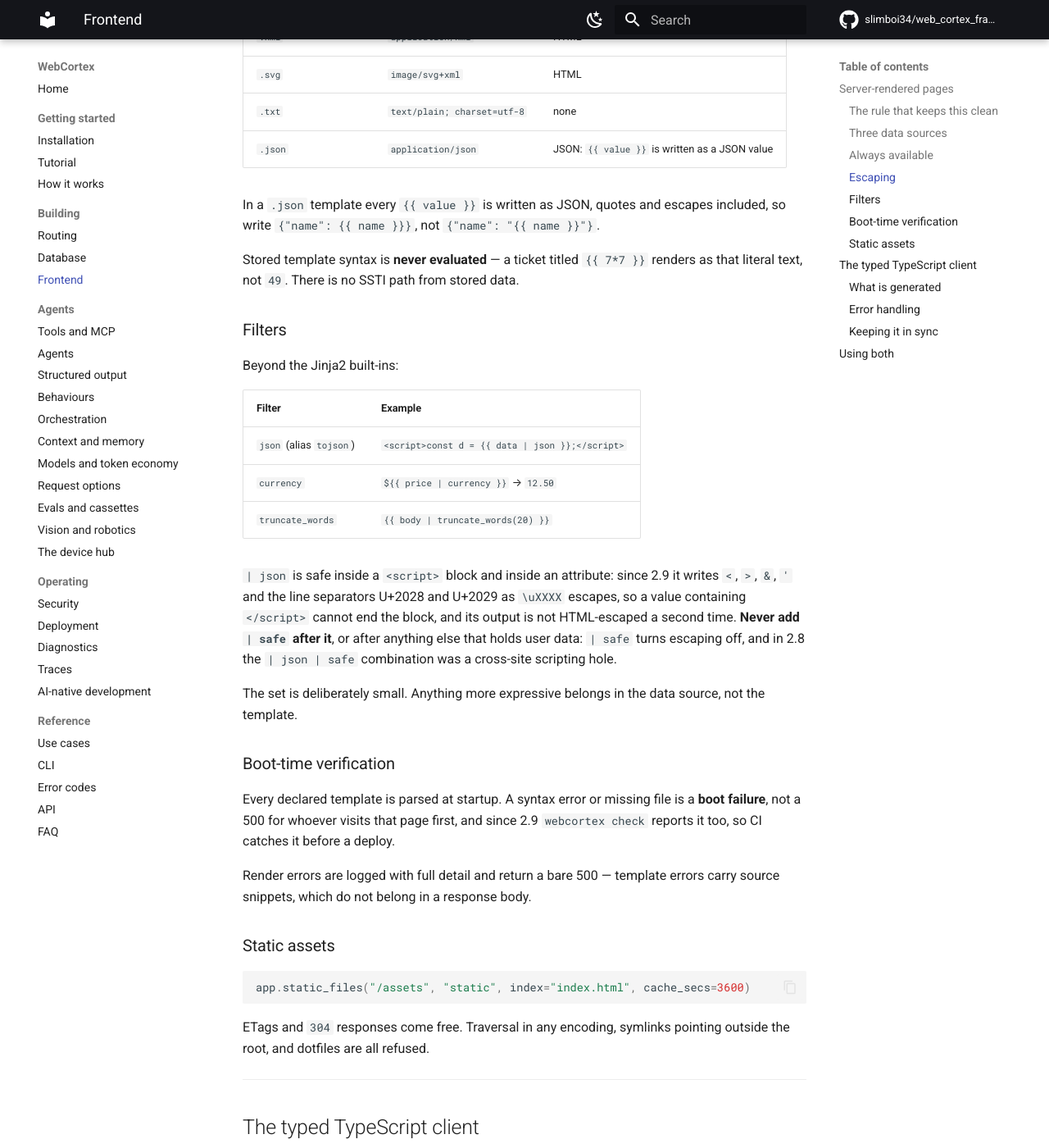
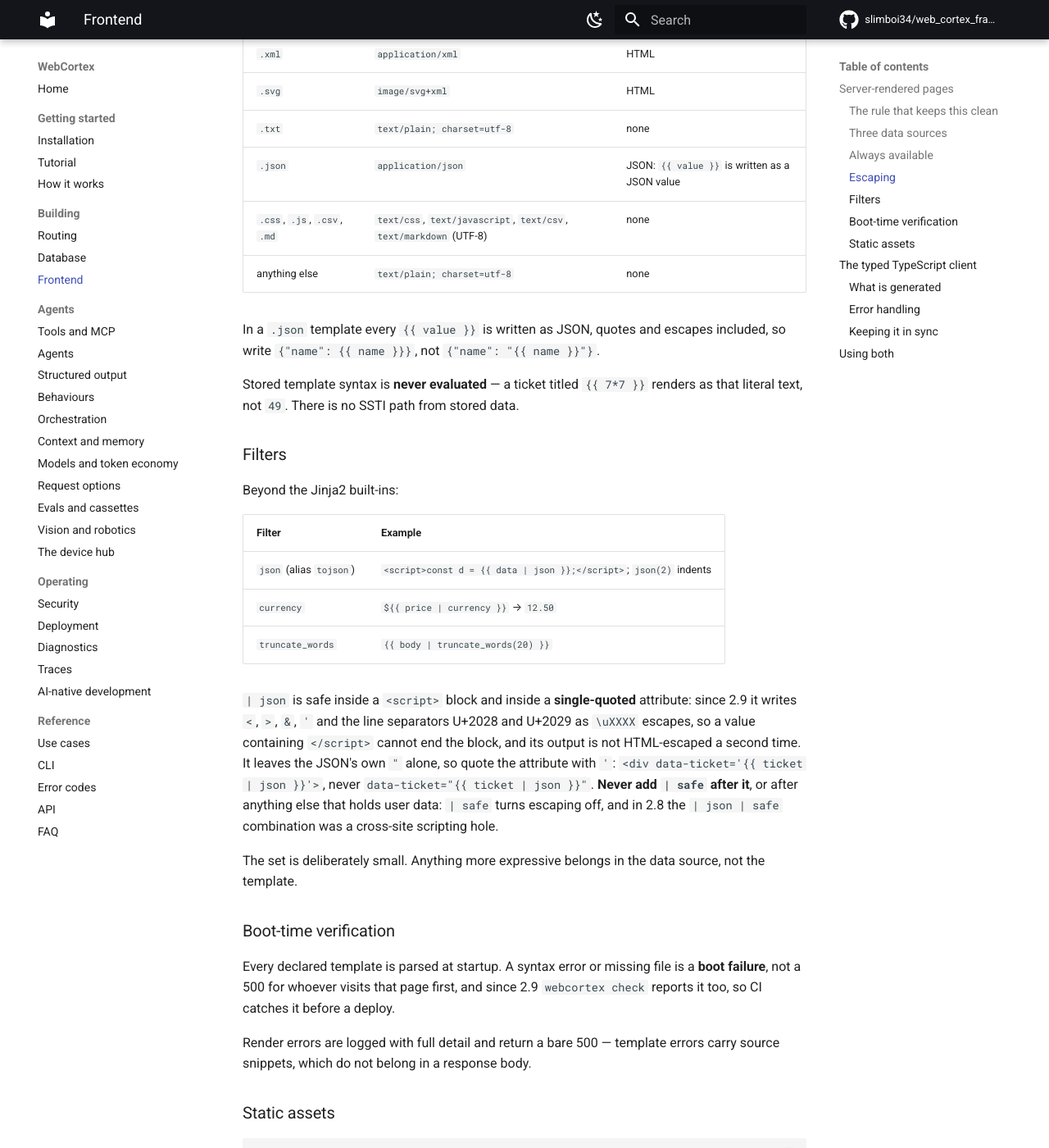
Before and after one commit to slimboi34/web_cortex_framework, an MkDocs documentation site: the page built from docs/frontend.md, in a window 1280 px wide and 1400 px high, scrolled down 2078 px. Shown: the whole window at 82% size. Built offline with MkDocs 1.6.1 and Material for MkDocs 9.7.7, drawn with Linux system fonts in a browser that asks for light colours; comment, search, counter and statistics services are not loaded; some of the changed text lies outside the part shown.

Commit message:
Docs: the core data changes as batch B ships them
frontend.md: `| json` is safe in a single-quoted attribute only (it leaves
the JSON's own double quotes alone), `json(2)` indents, the content-type
table covers .css/.js/.csv/.md and the plain-text fallback, and the typed
client refuses "", "." and ".." path parameters before sending.
tracing.md: OTLP headers are percent-decoded, a scheme-less endpoint is a
boot warning, spans of runs evicted from the ring are still exported, and a
timed-out run's 504 carries x-webcortex-trace.
vision-and-robotics.md: the IPv6 spellings of internal addresses that image
URLs are now refused for.

Co-Authored-By: Claude Opus 5.5 <noreply@anthropic.com>

````diff
--- a/docs/frontend.md
+++ b/docs/frontend.md
@@ -113,6 +113,8 @@ page was `text/html`, so an unescaped `.txt` page could run a script):
 | `.svg` | `image/svg+xml` | HTML |
 | `.txt` | `text/plain; charset=utf-8` | none |
 | `.json` | `application/json` | JSON: `{{ value }}` is written as a JSON value |
+| `.css`, `.js`, `.csv`, `.md` | `text/css`, `text/javascript`, `text/csv`, `text/markdown` (UTF-8) | none |
+| anything else | `text/plain; charset=utf-8` | none |
 
 In a `.json` template every `{{ value }}` is written as JSON, quotes and
 escapes included, so write `{"name": {{ name }}}`, not `{"name": "{{ name }}"}`.
@@ -126,16 +128,19 @@ Beyond the Jinja2 built-ins:
 
 | Filter | Example |
 |---|---|
-| `json` (alias `tojson`) | `<script>const d = {{ data | json }};</script>` |
+| `json` (alias `tojson`) | `<script>const d = {{ data | json }};</script>`; `json(2)` indents |
 | `currency` | `${{ price | currency }}` → `12.50` |
 | `truncate_words` | `{{ body | truncate_words(20) }}` |
 
-`| json` is safe inside a `<script>` block and inside an attribute: since 2.9 it
-writes `<`, `>`, `&`, `'` and the line separators U+2028 and U+2029 as `\uXXXX`
-escapes, so a value containing `</script>` cannot end the block, and its output
-is not HTML-escaped a second time. **Never add `| safe` after it**, or after
-anything else that holds user data: `| safe` turns escaping off, and in 2.8 the
-`| json | safe` combination was a cross-site scripting hole.
+`| json` is safe inside a `<script>` block and inside a **single-quoted**
+attribute: since 2.9 it writes `<`, `>`, `&`, `'` and the line separators U+2028
+and U+2029 as `\uXXXX` escapes, so a value containing `</script>` cannot end the
+block, and its output is not HTML-escaped a second time. It leaves the JSON's
+own `"` alone, so quote the attribute with `'`:
+`<div data-ticket='{{ ticket | json }}'>`, never `data-ticket="{{ ticket | json }}"`.
+**Never add `| safe` after it**, or after anything else that holds user data:
+`| safe` turns escaping off, and in 2.8 the `| json | safe` combination was a
+cross-site scripting hole.
 
 The set is deliberately small. Anything more expressive belongs in the data
 source, not the template.
@@ -200,6 +205,12 @@ export interface GetTicketsByIdSummaryParams {
 
 Pages and static mounts are excluded — they are not part of the JSON API.
 
+A path parameter is percent-encoded before it is sent, and since 2.9 the client
+throws a `WebCortexError` (status 0) without sending anything when a path
+parameter is `""`, `"."` or `".."`, or a `{*rest}` value has a `.` or `..`
+segment: `fetch()` resolves dot segments, so `{id: ".."}` on
+`/users/{id}/disable` would otherwise have been sent as `POST /disable`.
+
 ### Error handling
 
 ```typescript
````
Also changed, not shown: docs/tracing.md (+15 -2 lines), docs/vision-and-robotics.md (+7 -4 lines).
